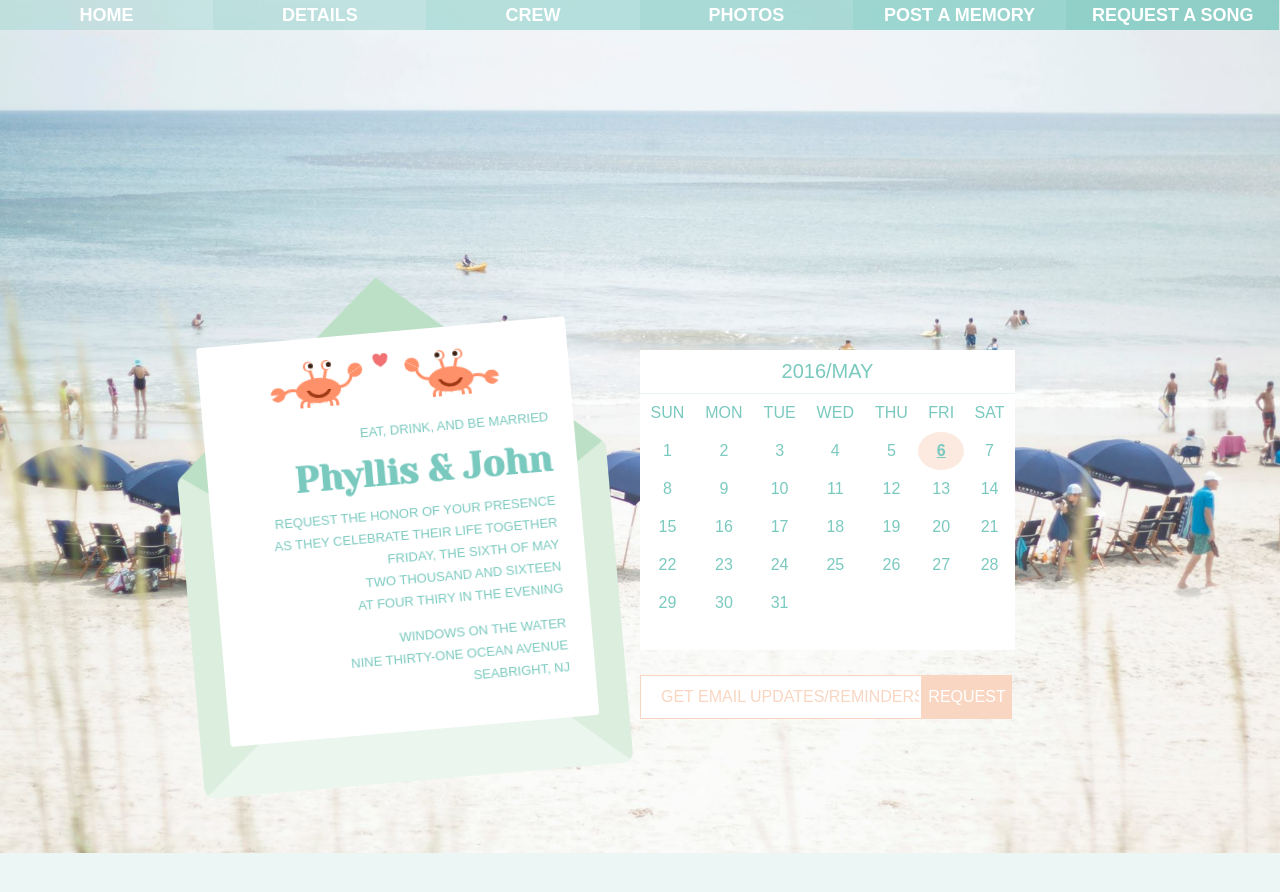
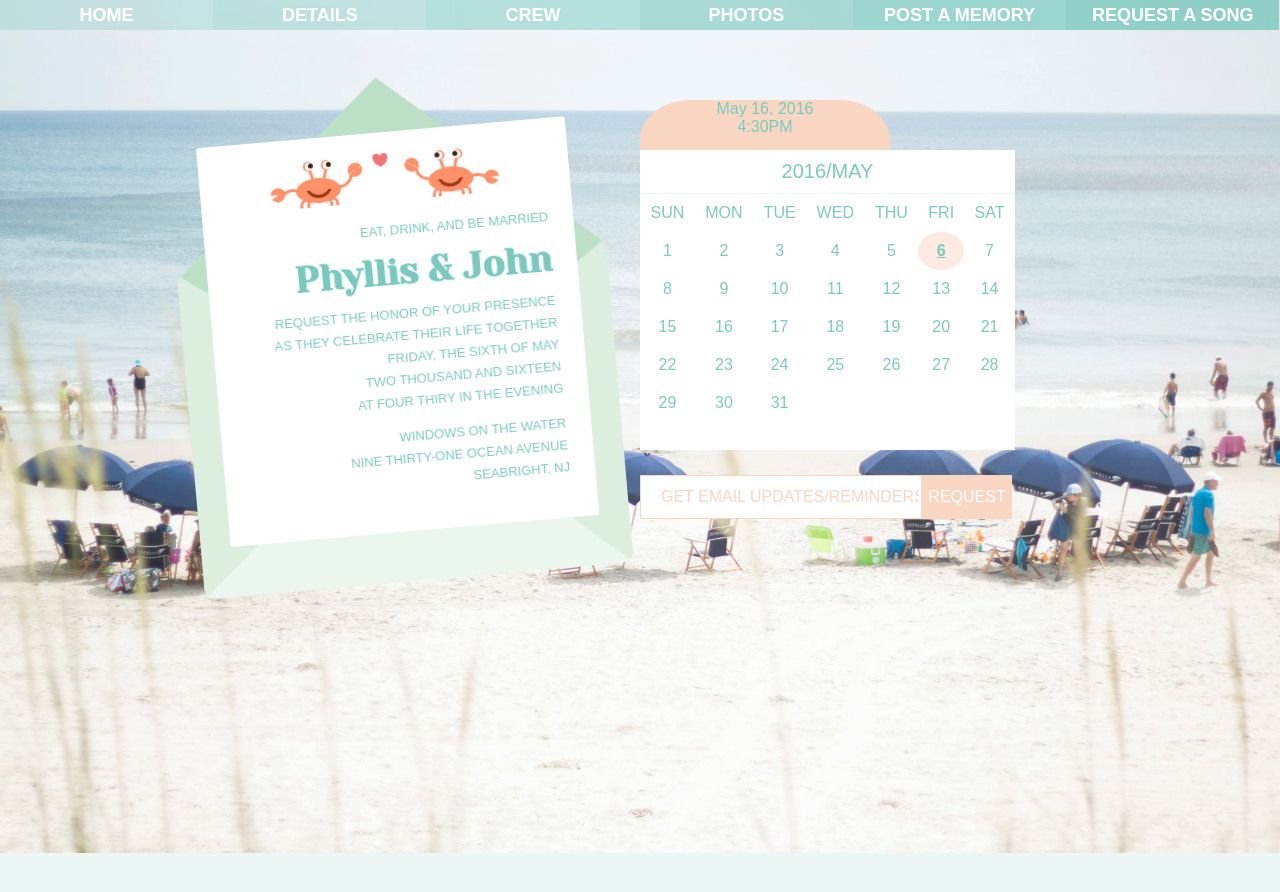
Before and after one commit to phyllisandjohn/phyllisandjohn.github.io, a Jekyll site: the page details/index.html, which Jekyll copies as it is, in a window 1280 px wide. Shown: the top 892 px of the page. Built offline with Jekyll 4.4.1, drawn with Linux system fonts in a browser that asks for light colours.

Commit message:
Update index.html

```diff
--- a/details/index.html
+++ b/details/index.html
@@ -110,6 +110,9 @@ td {
 }
 
 .blurb {
+	position: absolute;
+	left: 50%;
+	margin-top: 100px;
 	text-align: center;
 	background: rgb(249,214,193);
 	width: 250px;
```
